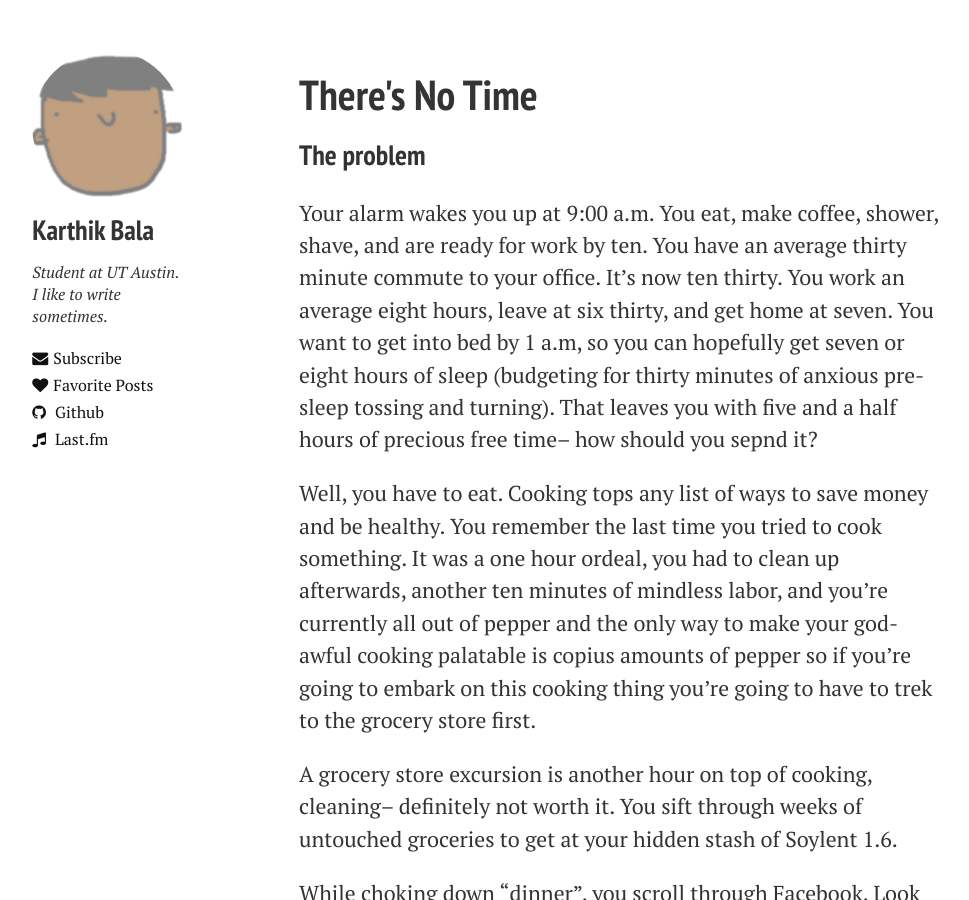
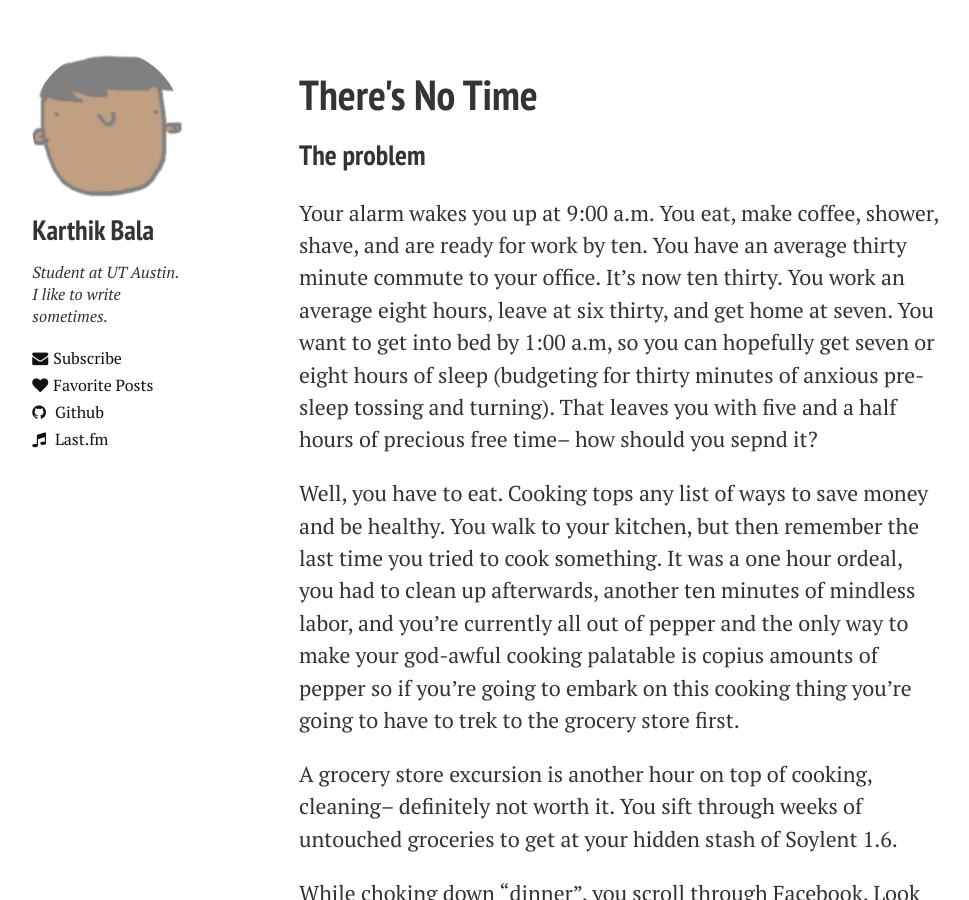
Before and after one commit to heems/heems.github.com, a Jekyll site: the page built from _posts/2017-03-16-clean-toaster.md, in a window 1280 px wide and 900 px high. Shown: the whole window, without its empty margins (21-990 px from the left). Built offline with Jekyll 4.4.1, drawn with Linux system fonts in a browser that asks for light colours; nearby versions of some CDN libraries.

Commit message:
last edit pls

```diff
--- a/_posts/2017-03-16-clean-toaster.md
+++ b/_posts/2017-03-16-clean-toaster.md
@@ -6,9 +6,9 @@ description: "Why I lost my shit when my friend told me he cleans his toaster."
 
 ### The problem
 
-Your alarm wakes you up at 9:00 a.m.  You eat, make coffee, shower, shave, and are ready for work by ten.  You have an average thirty minute commute to your office.  It's now ten thirty.  You work an average eight hours, leave at six thirty, and get home at seven.  You want to get into bed by 1 a.m, so you can hopefully get seven or eight hours of sleep (budgeting for thirty minutes of anxious pre-sleep tossing and turning).  That leaves you with five and a half hours of precious free time-- how should you sepnd it?
+Your alarm wakes you up at 9:00 a.m.  You eat, make coffee, shower, shave, and are ready for work by ten.  You have an average thirty minute commute to your office.  It's now ten thirty.  You work an average eight hours, leave at six thirty, and get home at seven.  You want to get into bed by 1:00 a.m, so you can hopefully get seven or eight hours of sleep (budgeting for thirty minutes of anxious pre-sleep tossing and turning).  That leaves you with five and a half hours of precious free time-- how should you sepnd it?
 
-Well, you have to eat.  Cooking tops any list of ways to save money and be healthy. You remember the last time you tried to cook something. It was a one hour ordeal, you had to clean up afterwards, another ten minutes of mindless labor, and you're currently all out of pepper and the only way to make your god-awful cooking palatable is copius amounts of pepper so if you're going to embark on this cooking thing you're going to have to trek to the grocery store first.
+Well, you have to eat.  Cooking tops any list of ways to save money and be healthy. You walk to your kitchen, but then remember the last time you tried to cook something. It was a one hour ordeal, you had to clean up afterwards, another ten minutes of mindless labor, and you're currently all out of pepper and the only way to make your god-awful cooking palatable is copius amounts of pepper so if you're going to embark on this cooking thing you're going to have to trek to the grocery store first.
 
 A grocery store excursion is another hour on top of cooking, cleaning-- definitely not worth it.  You sift through weeks of untouched groceries to get at your hidden stash of Soylent 1.6.
 
```
